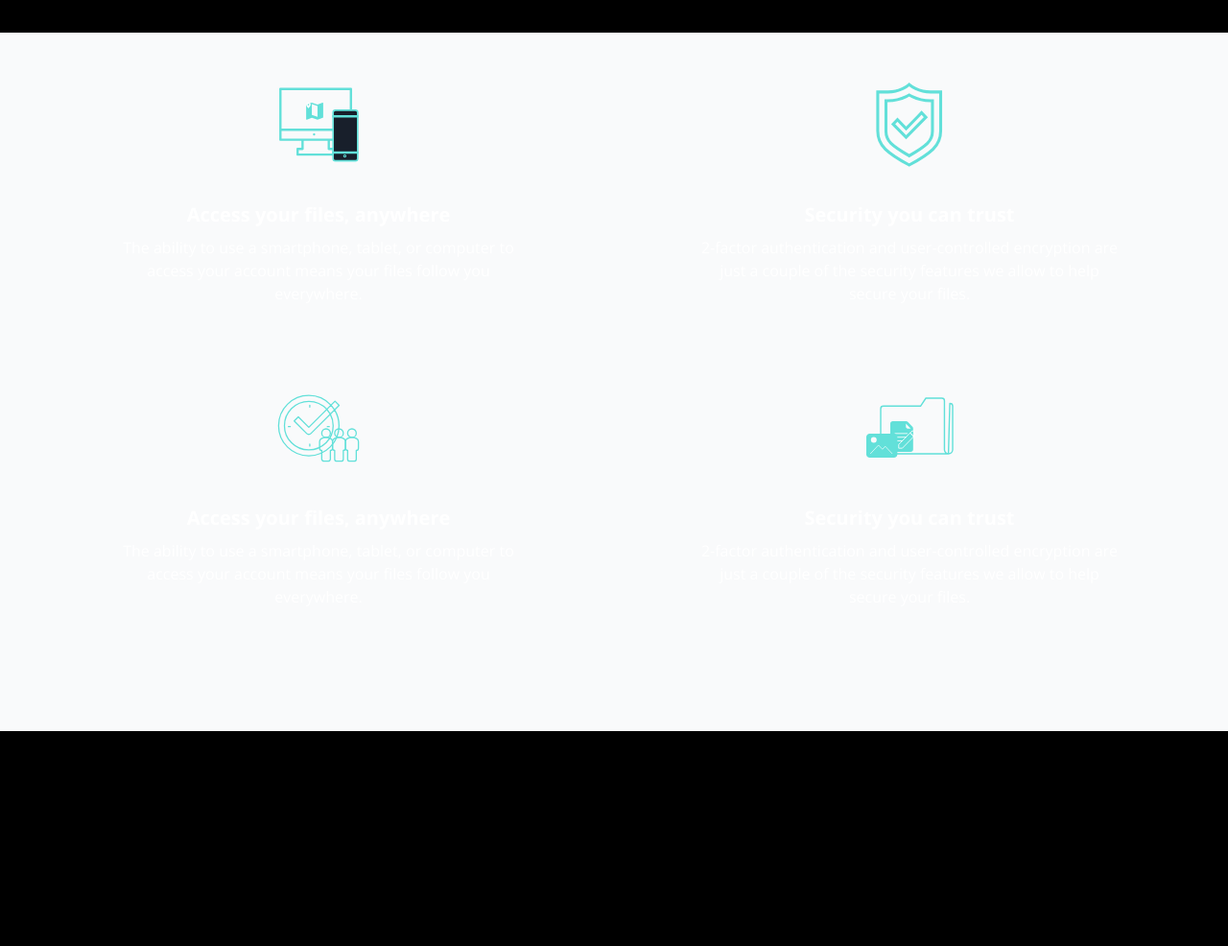
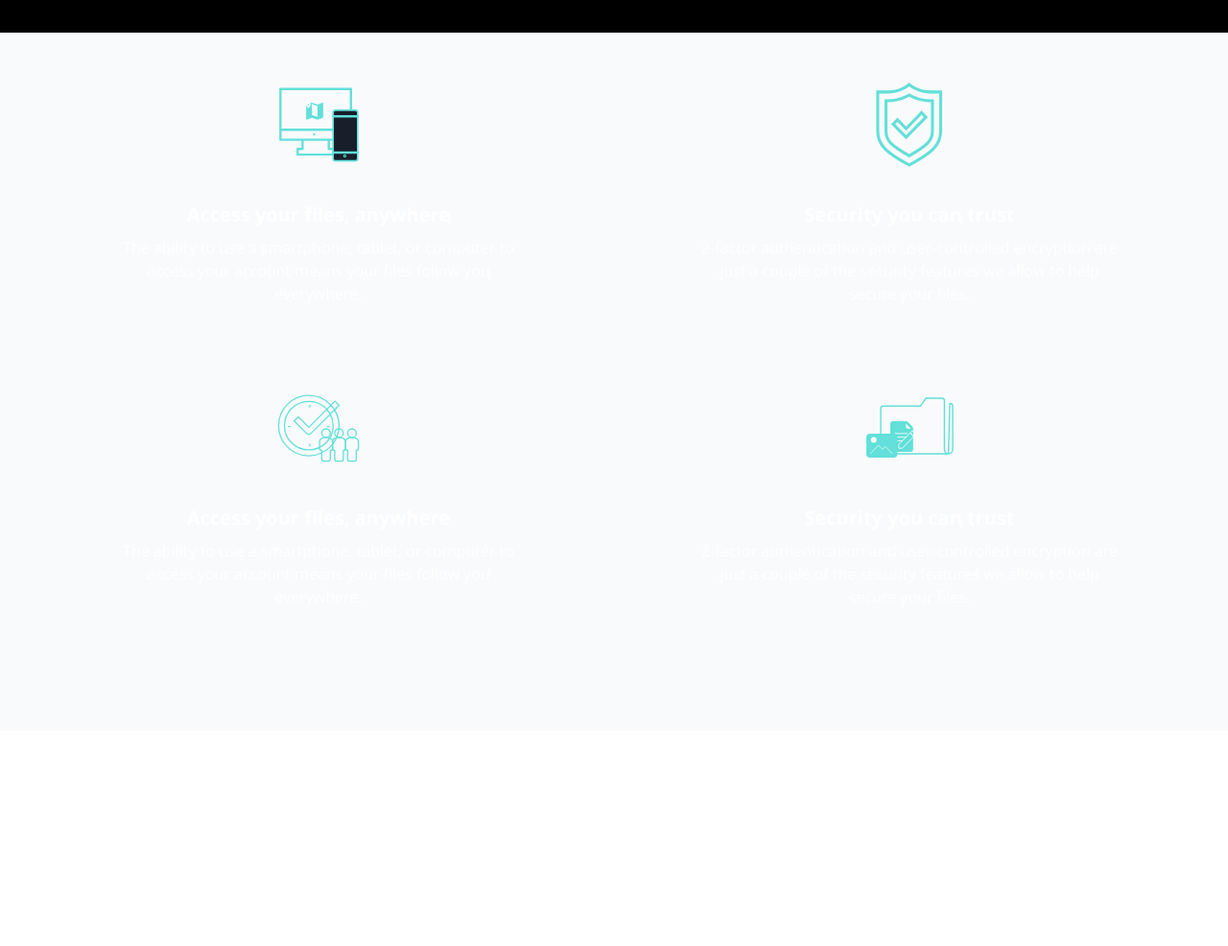
Before and after one commit to Soulbolt/fylo, a website: page index.html in a window 1280 px wide. Shown: the part 1284-2270 px from the top of the page at 96% size. Before the commit the page ends 2046 px from the top, so only its background shows below. Drawn offline with nearby package versions, Linux system fonts and the light colour scheme.

Commit message:
Add productive section and container.

```diff
--- a/index.html
+++ b/index.html
@@ -165,5 +165,17 @@
         </div>
       </div>
     </section>
+
+    <!-- Productive Section -->
+    <section id="productive" class="bg-white dark:bg-darkBlue">
+      <!-- Productive Container -->
+      <div
+        class="container flex flex-col items-center mx-auto px-6 pt-24 pb-32 md:flex-row md:space-x-16"
+      >
+        <!-- Image -->
+
+        <!-- Text -->
+      </div>
+    </section>
   </body>
 </html>
```
Also changed, not shown: css/style.css.
